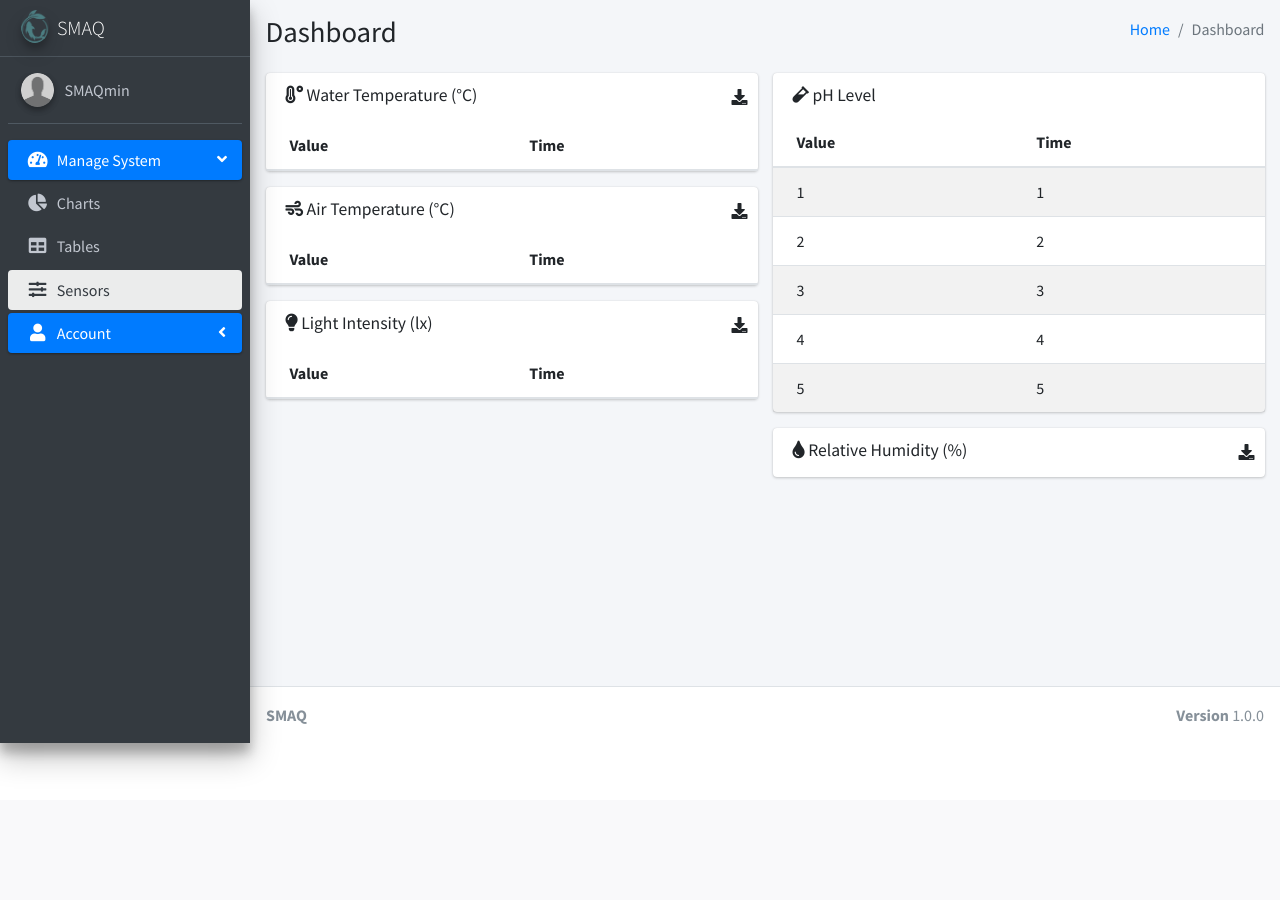
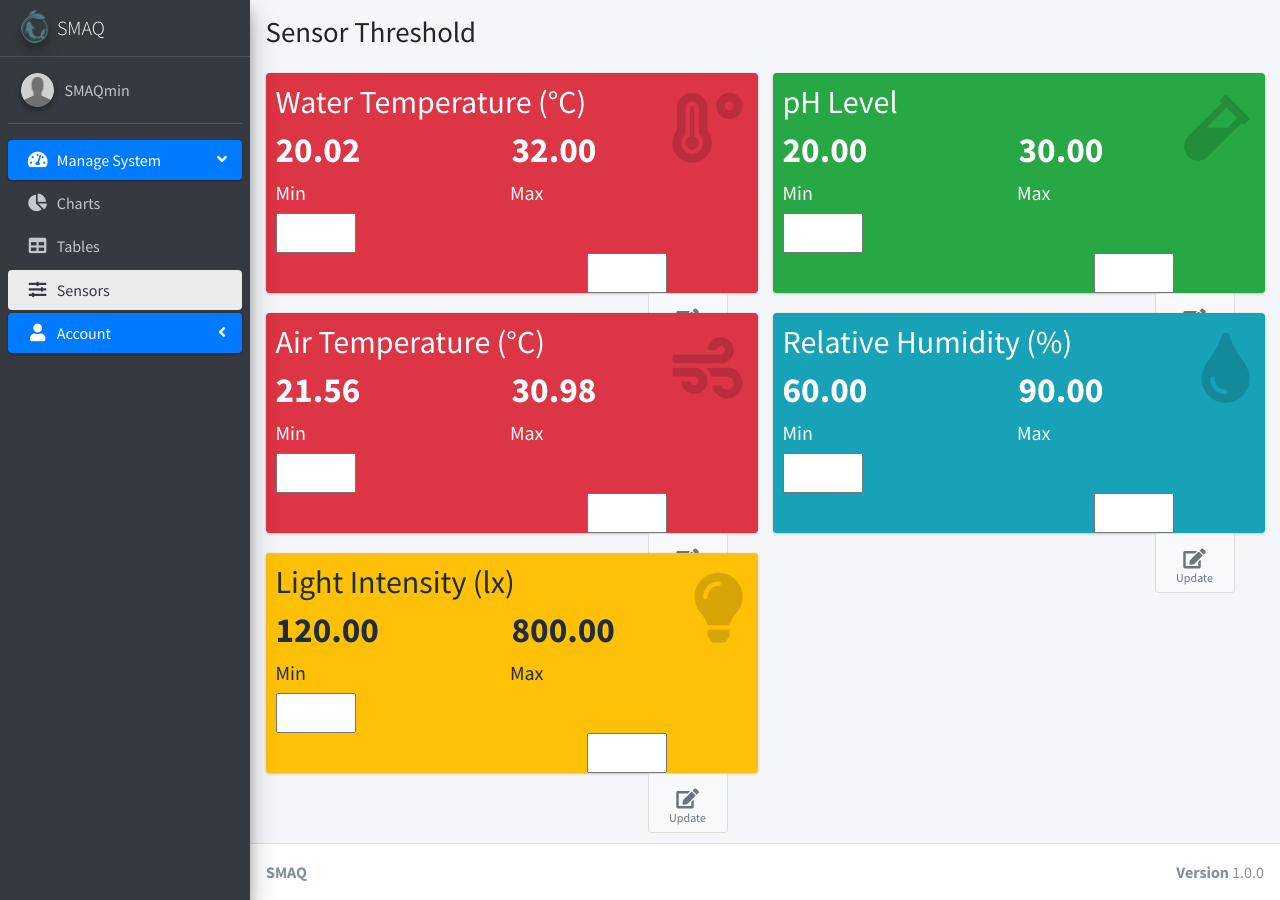
Before and after one commit to darrell-t/psm, a PHP site: page /sensorsView.php in a window 1280 px wide. Before the commit the page ends 766 px from the top, so only its background shows below. Run offline with PHP 8.4, Linux system fonts and the light colour scheme; data comes from the database, SQL or seed files in the repository; lists and menus that the app fills with data are empty; some libraries are stand-ins or nearby versions.

Commit message:
Update Manage Sensor Threshold
Manage Sensor Threshold function now working

```diff
--- a/SMAQ/ApplicationLayer/sensorsView.php
+++ b/SMAQ/ApplicationLayer/sensorsView.php
@@ -1,3 +1,10 @@
+<?php
+	include "../libs/config.php";
+	sensorsViewInc();
+
+
+?>
+
 <!DOCTYPE html>
 <html lang="en">
 <head>
@@ -13,6 +20,11 @@
   <link rel="stylesheet" href="https://code.ionicframework.com/ionicons/2.0.1/css/ionicons.min.css">
   <!-- Theme style -->
   <link rel="stylesheet" href="../libs/dist/css/adminlte.min.css">
+  <style>
+  	input[type=number] {
+  		-moz-appearance: textfield;
+	}
+  </style>
 </head>
 <!--
 `body` tag options:
@@ -55,11 +67,8 @@
           <li class="nav-item menu-open">
             <a href="#" class="nav-link active">
               <i class="nav-icon fas fa-tachometer-alt"></i>
-              <p>
-                Manage System
-                <i class="right fas fa-angle-left"></i>
-              </p>
-            </a>
+              <p>Manage System<i class="right fas fa-angle-left"></i></p>
+          </a>
             <ul class="nav nav-treeview">
               <li class="nav-item">
                 <a href="index.php" class="nav-link">
@@ -127,13 +136,7 @@
       <div class="container-fluid">
         <div class="row mb-2">
           <div class="col-sm-6">
-            <h1 class="m-0">Dashboard</h1>
-          </div><!-- /.col -->
-          <div class="col-sm-6">
-            <ol class="breadcrumb float-sm-right">
-              <li class="breadcrumb-item"><a href="#">Home</a></li>
-              <li class="breadcrumb-item active">Dashboard</li>
-            </ol>
+            <h1 class="m-0">Sensor Threshold</h1>
           </div><!-- /.col -->
         </div><!-- /.row -->
       </div><!-- /.container-fluid -->
@@ -145,136 +148,139 @@
       <div class="container-fluid">
       						<div class="row">
 						<div class="col-lg-6">
-							<!-- Water Temp Card-->
-							<div class="card">
-								<div class="card-header border-0">
-									<h3 class="card-title"><i class="fas fa-temperature-high"></i>    Water Temperature (°C)</h3>
-									<div class="card-tools">
-										<a href="../BusinessLayer/generateReportC.php?exportWaterTemp=true" style="color: inherit;">
-											<i class="fas fa-download"></i>
-										</a>
-									</div>
+
+							<!-- Water Temperature Range Card -->
+							<div class="small-box bg-danger" style="height: 220px">
+								<div class="inner">
+									<form id="sensorForm1" method="GET" action="../BusinessLayer/updateThresholdC.php">
+									<h2>Water Temperature (°C)</h2>
+									<h3 style="text-align: left; float: left;"><?php displayWaterTempMin(); ?></h3>
+									<h3 style="text-align: center; float: center;"><?php displayWaterTempMax(); ?></h3>
+
+									<h5 style="text-align: left; float: left;">Min</h5>
+									<h5 style="text-align: center; float: center;">Max</h5>
+									<input type="hidden" name="sensorName" value="water_temperature">
+									<input type="number" name="waterTempMin" step=".01" style="text-align: left; width: 80px; height: 40px; font-size: 20px; font-weight: 600;">
+									<input type="number" name="waterTempMax" step=".01" style="text-align: left; margin-left: 311px; width: 80px; height: 40px; font-size: 20px; font-weight: 600;">
+									<button type="submit" name="submitWaterTemp"class="btn btn-app" style="float: right; margin-right: 20px">
+					                  	<i class="fas fa-edit"></i> Update
+					                </button>
+									</form>
 								</div>
-								<div class="card-body table-responsive p-0" id="waterTemp">
-									<table class="table table-striped table-valign-middle">
-										<thead>
-											<tr>
-												<th>Value</th>
-												<th>Time</th>
-											</tr>
-										</thead>
-										<tbody>
+								<div class="icon">
+									<i class="fas fa-temperature-high"></i>
+								</div>
 
-										</tbody>
-									</table>
+							</div>
+     						<!-- /.Water Temperature Range Card -->
+
+							<!-- Air Temperature Range Card -->
+							<div class="small-box bg-danger" style="height: 220px">
+								<div class="inner">
+									<form id="sensorForm2" method="GET" action="../BusinessLayer/updateThresholdC.php">
+									<h2>Air Temperature (°C)</h2>
+									<h3 style="text-align: left; float: left;"><?php displayAirTempMin(); ?></h3>
+									<h3 style="text-align: center; float: center;"><?php displayAirTempMax(); ?></h3>
+
+									<h5 style="text-align: left; float: left;">Min</h5>
+									<h5 style="text-align: center; float: center;">Max</h5>
+									<input type="hidden" name="sensorName" value="air_temperature">
+									<input type="number" name="airTempMin" step=".01" style="text-align: left; width: 80px; height: 40px; font-size: 20px; font-weight: 600;">
+									<input type="number"name="airTempMax" step=".01" style="text-align: left; margin-left: 311px; width: 80px; height: 40px; font-size: 20px; font-weight: 600;">
+									<button type="submit" name="submitAirTemp" class="btn btn-app" style="float: right; margin-right: 20px">
+					                  	<i class="fas fa-edit"></i> Update
+					                </button>
+									</form>
+
 
 								</div>
+								<div class="icon">
+									<i class="fas fa-wind"></i>
+								</div>
+
 							</div>
-							<!-- /.Water Temp Card -->
+     						<!-- /.Air Temperature Range Card -->
 
-							<!-- Air Temp Card-->
-							<div class="card">
-								<div class="card-header border-0">
-									<h3 class="card-title"><i class="fas fa-wind"></i>    Air Temperature (°C)</h3>
-									<div class="card-tools">
-										<a href="../BusinessLayer/generateReportC.php?exportAirTemp=true" style="color: inherit;">
-											<i class="fas fa-download"></i>
-										</a>
-									</div>
+							<!-- Light Intensity Range Card -->
+							<div class="small-box bg-warning" style="height: 220px">
+								<div class="inner">
+									<form id="sensorForm3" method="GET" action="../BusinessLayer/updateThresholdC.php">
+									<h2>Light Intensity (lx)</h2>
+									<h3 style="text-align: left; float: left;"><?php displayLightMin(); ?></h3>
+									<h3 style="text-align: center; float: center;"><?php displayLightMax(); ?></h3>
+
+									<h5 style="text-align: left; float: left;">Min</h5>
+									<h5 style="text-align: center; float: center;">Max</h5>
+									<input type="hidden" name="sensorName" value="light_intensity">
+									<input type="number" name="lightIntMin" step=".01" style="text-align: left; width: 80px; height: 40px; font-size: 20px; font-weight: 600;">
+									<input type="number" name="lightIntMax" step=".01" style="text-align: left; margin-left: 311px; width: 80px; height: 40px; font-size: 20px; font-weight: 600;">
+									<button type="submit" name="submitLightInt" class="btn btn-app" style="float: right; margin-right: 20px">
+					                  	<i class="fas fa-edit"></i> Update
+					                </button>
+					            	</form>
 								</div>
-								<div class="card-body table-responsive p-0" id="airTemp">
-									<table class="table table-striped table-valign-middle">
-										<thead>
-											<tr>
-												<th>Value</th>
-												<th>Time</th>
-											</tr>
-										</thead>
-										<tbody>
+								<div class="icon">
+									<i class="fas fa-lightbulb"></i>
+								</div>
 
-										</tbody>
-									</table>
-
-								</div>
 							</div>
-							<!-- /.Air Temp Card-->
-
-							<!-- Light Intensity Card -->
-							<div class="card">
-								<div class="card-header border-0">
-									<h3 class="card-title"><i class="fas fa-lightbulb"></i>    Light Intensity (lx)</h3>
-									<div class="card-tools">
-										<a href="../BusinessLayer/generateReportC.php?exportLightInt=true" style="color: inherit;">
-											<i class="fas fa-download"></i>
-										</a>
-									</div>
-								</div>
-								<div class="card-body table-responsive p-0" id="lightInt">
-									<table class="table table-striped table-valign-middle">
-										<thead>
-											<tr>
-												<th>Value</th>
-												<th>Time</th>
-											</tr>
-										</thead>
-										<tbody>
-
-										</tbody>
-										</table>
-
-								</div>
-							</div>
-							<!-- /.Light Intensity Card -->
+     						<!-- /.Light Intensity Range Card -->
 
 						</div>
 						<!-- /.col-md-6 -->
 
 						<div class="col-lg-6">
-							<!-- pH Level Card -->
-							<div class="card">
-								<div class="card-header border-0">
-									<h3 class="card-title"><i class="fas fa-vial"></i>    pH Level</h3>
-								</div>
-								<div class="card-body table-responsive p-0" id="phLevel">
-									<table class="table table-striped table-valign-middle">
-										<thead>
-											<tr>
-												<th>Value</th>
-												<th>Time</th>
-											</tr>
-										</thead>
-										<tbody>
-											<?php
-												for($i = 0; $i < 5; $i++){
-													echo "<tr>";
-													echo "<td>" . ($i + 1) . "</td>";
-													echo "<td>" . ($i + 1) . "</td>";
-													echo "</tr>";
-												}
-											?>
-										</tbody>
-									</table>
+							<!-- pH Range Card -->
+							<div class="small-box bg-success" style="height: 220px">
+								<div class="inner">
+									<form id="sensorForm4" method="GET" action="../BusinessLayer/updateThresholdC.php">
+									<h2>pH Level</h2>
+									<h3 style="text-align: left; float: left;">20.00</h3>
+									<h3 style="text-align: center; float: center;">30.00</h3>
+
+									<h5 style="text-align: left; float: left;">Min</h5>
+									<h5 style="text-align: center; float: center;">Max</h5>
+
+									<input type="number" step=".01" style="text-align: left; width: 80px; height: 40px; font-size: 20px; font-weight: 600;">
+									<input type="number" step=".01" style="text-align: left; margin-left: 311px; width: 80px; height: 40px; font-size: 20px; font-weight: 600;">
+									<button type="submit" name="submitpHLevel" class="btn btn-app" style="float: right; margin-right: 20px">
+					                  	<i class="fas fa-edit"></i> Update
+					                </button>
+									</form>
 
 								</div>
+								<div class="icon">
+									<i class="fas fa-vial"></i>
+								</div>
+
 							</div>
-							<!-- /.pH Level Card -->
+     						<!-- /.pH Range Card -->
 
-							<!-- Air Humidity Card -->
-							<div class="card">
-								<div class="card-header border-0">
-									<h3 class="card-title"><i class="fas fa-tint"></i>    Relative Humidity (%)</h3>
-									<div class="card-tools">
-										<a href="../BusinessLayer/generateReportC.php?exportAirHum=true" style="color: inherit;">
-											<i class="fas fa-download"></i>
-										</a>
-									</div>
-								</div>
-								<div class="card-body table-responsive p-0" id="airHum">
+							<!-- Relative Humidity Range Card -->
+							<div class="small-box bg-info" style="height: 220px">
+								<div class="inner">
+									<form id="sensorForm5" method="GET" action="../BusinessLayer/updateThresholdC.php">
+									<h2>Relative Humidity (%)</h2>
+									<h3 style="text-align: left; float: left;"><?php displayAirHumMin(); ?></h3>
+									<h3 style="text-align: center; float: center;"><?php displayAirHumMax(); ?></h3>
 
+									<h5 style="text-align: left; float: left;">Min</h5>
+									<h5 style="text-align: center; float: center;">Max</h5>
+									<input type="hidden" name="sensorName" value="air_humidity">
+									<input type="number" name="airHumMin" step=".01" style="text-align: left; width: 80px; height: 40px; font-size: 20px; font-weight: 600;">
+									<input type="number" name="airHumMax" step=".01" style="text-align: left; margin-left: 311px; width: 80px; height: 40px; font-size: 20px; font-weight: 600;">
+									<button type="submit" name="submitAirHum" class="btn btn-app" style="float: right; margin-right: 20px">
+					                  	<i class="fas fa-edit"></i> Update
+					                </button>
+									</form>
 
 								</div>
+								<div class="icon">
+									<i class="fas fa-tint"></i>
+								</div>
+
 							</div>
-							<!-- /.Air Humidity Card -->
+     						<!-- /.Relative Humidity Range Card -->
 						</div>
 						<!-- /.col-md-6 -->
 					</div>
@@ -317,5 +323,20 @@
 <script src="../libs/dist/js/demo.js"></script>
 <!-- AdminLTE dashboard demo (This is only for demo purposes) -->
 <script src="../libs/dist/js/pages/dashboard3.js"></script>
+<script type="text/javascript">
+	$(window).bind("pageshow", function() {
+		var form1 = $('#sensorForm1');
+		var form2 = $('#sensorForm2');
+		var form3 = $('#sensorForm3');
+		var form4 = $('#sensorForm4');
+		var form5 = $('#sensorForm5');
+
+		form1[0].reset();
+		form2[0].reset();
+		form3[0].reset();
+		form4[0].reset();
+		form5[0].reset();
+	});
+</script>
 </body>
 </html>
--- /dev/null
+++ b/SMAQ/BusinessLayer/displayThresholdM.php
@@ -0,0 +1,81 @@
+<?php
+	function waterTempMax(){
+		global $conn;
+		$query = "SELECT FORMAT(maxRange, 2) AS maxRange FROM sensor_threshold WHERE sensorName = 'water_temperature'";
+		$result = mysqli_query($conn, $query);
+		while($row = mysqli_fetch_array($result)) {
+			$maxRange = $row['maxRange'];
+		}
+		return $maxRange;
+	}
+
+	function waterTempMin(){
+		global $conn;
+		$query = "SELECT FORMAT(minRange, 2) AS minRange FROM sensor_threshold WHERE sensorName = 'water_temperature'";
+		$result = mysqli_query($conn, $query);
+		while($row = mysqli_fetch_array($result)) {
+			$minRange = $row['minRange'];
+		}
+		return $minRange;
+	}
+
+	function airTempMax(){
+		global $conn;
+		$query = "SELECT FORMAT(maxRange, 2) AS maxRange FROM sensor_threshold WHERE sensorName = 'air_temperature'";
+		$result = mysqli_query($conn, $query);
+		while($row = mysqli_fetch_array($result)) {
+			$maxRange = $row['maxRange'];
+		}
+		return $maxRange;
+	}
+
+	function airTempMin(){
+		global $conn;
+		$query = "SELECT FORMAT(minRange, 2) AS minRange FROM sensor_threshold WHERE sensorName = 'air_temperature'";
+		$result = mysqli_query($conn, $query);
+		while($row = mysqli_fetch_array($result)) {
+			$minRange = $row['minRange'];
+		}
+		return $minRange;
+	}
+
+	function airHumMax(){
+		global $conn;
+		$query = "SELECT FORMAT(maxRange, 2) AS maxRange FROM sensor_threshold WHERE sensorName = 'air_humidity'";
+		$result = mysqli_query($conn, $query);
+		while($row = mysqli_fetch_array($result)) {
+			$maxRange = $row['maxRange'];
+		}
+		return $maxRange;
+	}
+
+	function airHumMin(){
+		global $conn;
+		$query = "SELECT FORMAT(minRange, 2) AS minRange FROM sensor_threshold WHERE sensorName = 'air_humidity'";
+		$result = mysqli_query($conn, $query);
+		while($row = mysqli_fetch_array($result)) {
+			$minRange = $row['minRange'];
+		}
+		return $minRange;
+	}
+
+	function lightIntMax(){
+		global $conn;
+		$query = "SELECT FORMAT(maxRange, 2) AS maxRange FROM sensor_threshold WHERE sensorName = 'light_intensity'";
+		$result = mysqli_query($conn, $query);
+		while($row = mysqli_fetch_array($result)) {
+			$maxRange = $row['maxRange'];
+		}
+		return $maxRange;
+	}
+
+	function lightIntMin(){
+		global $conn;
+		$query = "SELECT FORMAT(minRange, 2) AS minRange FROM sensor_threshold WHERE sensorName = 'light_intensity'";
+		$result = mysqli_query($conn, $query);
+		while($row = mysqli_fetch_array($result)) {
+			$minRange = $row['minRange'];
+		}
+		return $minRange;
+	}
+?>
--- a/SMAQ/BusinessLayer/getThreshold.php
+++ b/SMAQ/BusinessLayer/getThreshold.php
@@ -6,6 +6,5 @@
 		echo "\n";
 		echo $row['minRange'];
 		echo "\n";
-
 	}
 ?>
--- a/SMAQ/libs/config.php
+++ b/SMAQ/libs/config.php
@@ -20,4 +20,14 @@
 	function thresholdInc(){
 		include "../BusinessLayer/getThresholdM.php";
 	}
+
+	function sensorsViewInc(){
+		include "../BusinessLayer/displayThresholdC.php";
+		include "../BusinessLayer/displayThresholdM.php";
+
+	}
+
+	function updateThresholdInc(){
+		include "../BusinessLayer/updateThresholdM.php";
+	}
 ?>
```
Also changed, not shown: SMAQ/ApplicationLayer/index.php (+2 -9 lines), SMAQ/ApplicationLayer/tablesView.php (+2 -7 lines), SMAQ/BusinessLayer/displayThresholdC.php (added, +44 -0 lines), SMAQ/BusinessLayer/updateThresholdC.php (added, +109 -0 lines), SMAQ/BusinessLayer/updateThresholdM.php (added, +30 -0 lines).
